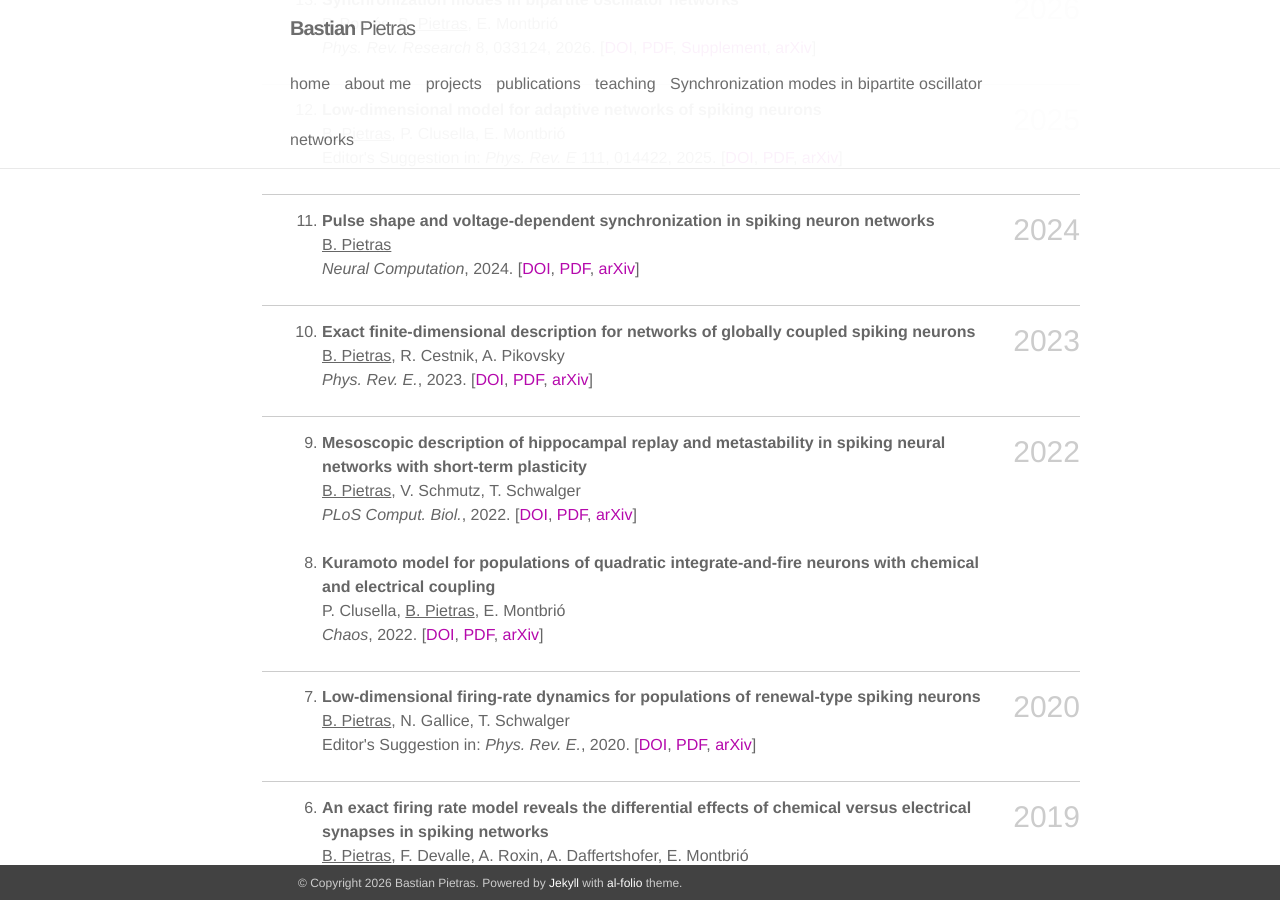
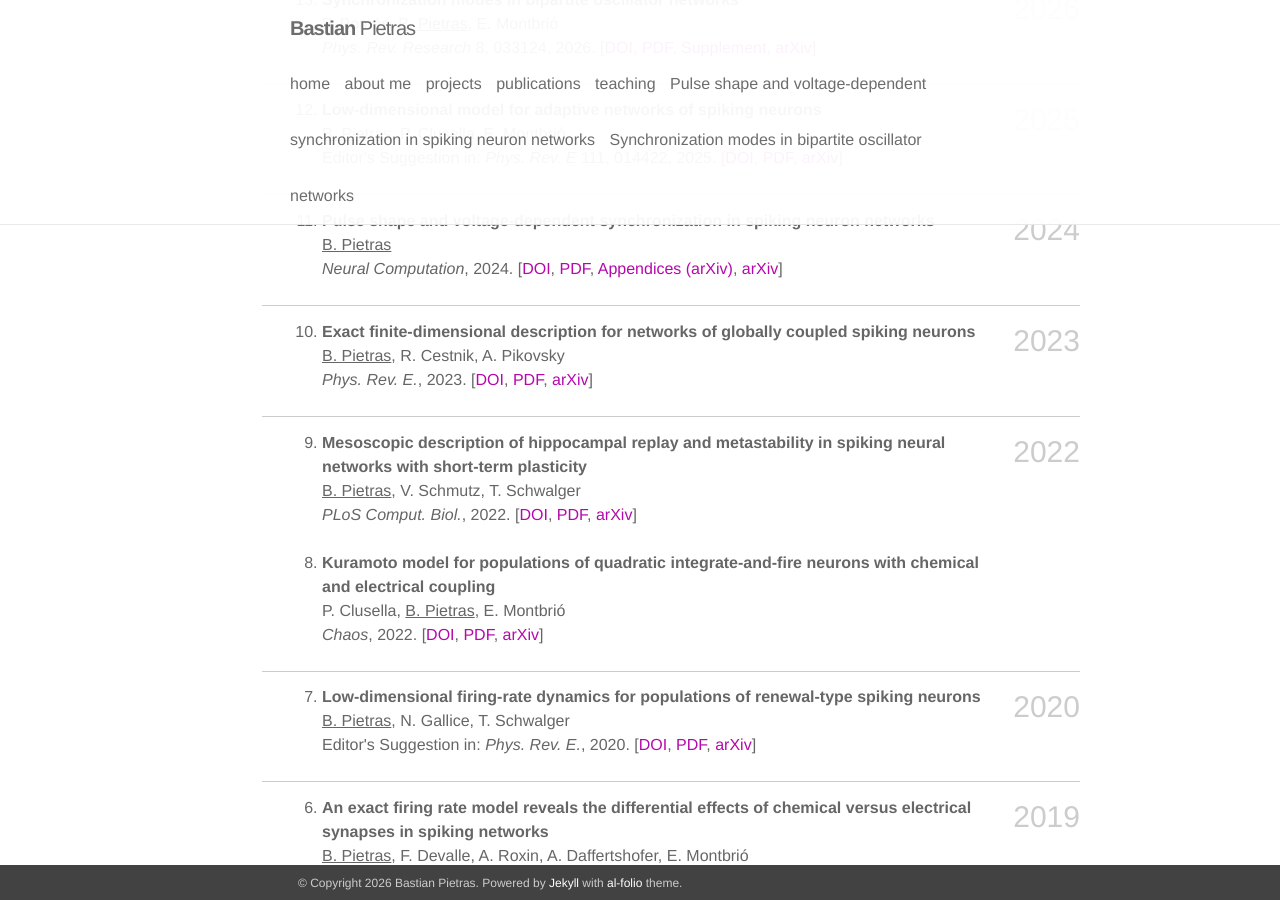
Before and after one commit to BastianPietras/bastianpietras.github.io, a Jekyll site: the page built from _pages/publications.md, in a window 1280 px wide and 900 px high, scrolled down 494 px. Built offline with Jekyll 4.4.1, drawn with Linux system fonts in a browser that asks for light colours; some of the changed lines change nothing that is shown.

Commit message:
Add clearly identified arXiv appendices for pulse-shape paper

```diff
--- a/_pages/publications.md
+++ b/_pages/publications.md
@@ -32,7 +32,7 @@
 
   <li> <strong>Pulse shape and voltage-dependent synchronization in spiking neuron networks</strong><br/>
       <ins>B. Pietras</ins> <br/>
-      <em>Neural Computation</em>, 2024. [<a href="https://doi.org/10.1162/neco_a_01680" target="_self">DOI</a>, <a href="https://bastianpietras.github.io/files/2024_Pietras.pdf" target="_self">PDF</a>, <a href="https://doi.org/10.48550/arXiv.2304.09813" target="_self">arXiv</a>]</li><br/>
+      <em>Neural Computation</em>, 2024. [<a href="https://doi.org/10.1162/neco_a_01680" target="_self">DOI</a>, <a href="https://bastianpietras.github.io/files/2024_Pietras.pdf" target="_self">PDF</a>, <a href="{{ site.baseurl }}/files/2024_Pietras_Appendices_arXiv_v2.pdf" target="_self">Appendices (arXiv)</a>, <a href="https://doi.org/10.48550/arXiv.2304.09813" target="_self">arXiv</a>]</li><br/>
 
   <h3 class="year">2023</h3>
 
--- /dev/null
+++ b/files/2024_Pietras_arXiv_README.md
@@ -0,0 +1,15 @@
+# Pulse shape and voltage-dependent synchronization in spiking neuron networks
+
+Bastian Pietras. arXiv:2304.09813v2, revised 19 January 2024.
+Related journal article: Neural Computation 36 (8), 1476-1540 (2024), DOI https://doi.org/10.1162/neco_a_01680.
+
+- `2024_Pietras_arXiv_v2.pdf`: complete, unmodified arXiv v2 PDF downloaded on 28 October 2026.
+- `2024_Pietras_Appendices_arXiv_v2.pdf`: appendices A-H, extracted without changing page content from PDF pages 51-64, numbered S1-S14 in the source. The extract's PDF metadata identifies the paper, author and source.
+
+These are the arXiv version, not a separate publisher supplement. Equations and cross-references refer to that version. The existing journal PDF `2024_Pietras.pdf` is preserved unchanged.
+
+Source: https://arxiv.org/abs/2304.09813v2
+PDF: https://arxiv.org/pdf/2304.09813v2
+The arXiv record licenses this version under Creative Commons Attribution 4.0 International:
+https://creativecommons.org/licenses/by/4.0/
+Attribution, source, licence and the extraction are recorded here; no scientific content has been changed.
```
Also changed, not shown: 2 other files.
